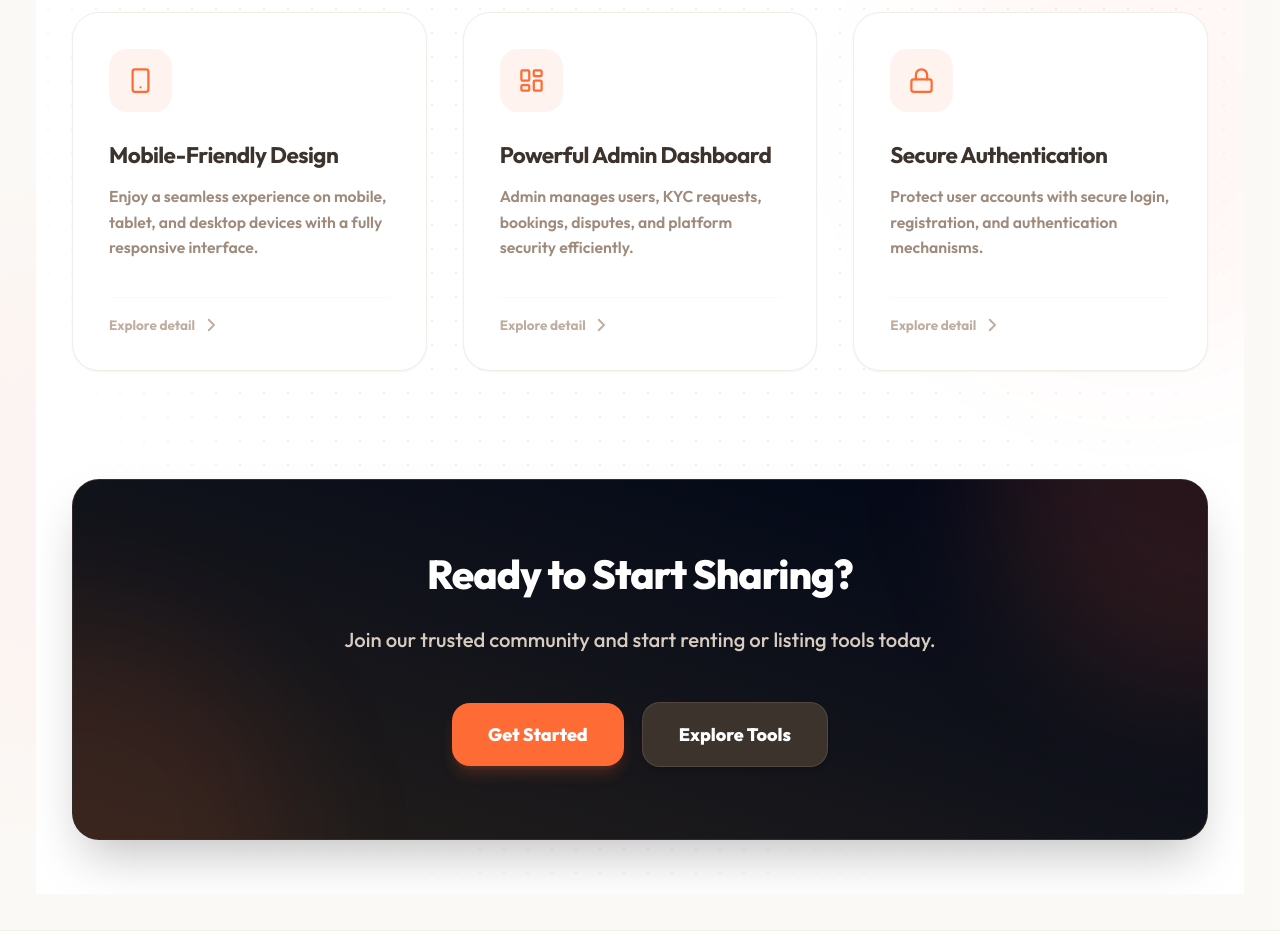
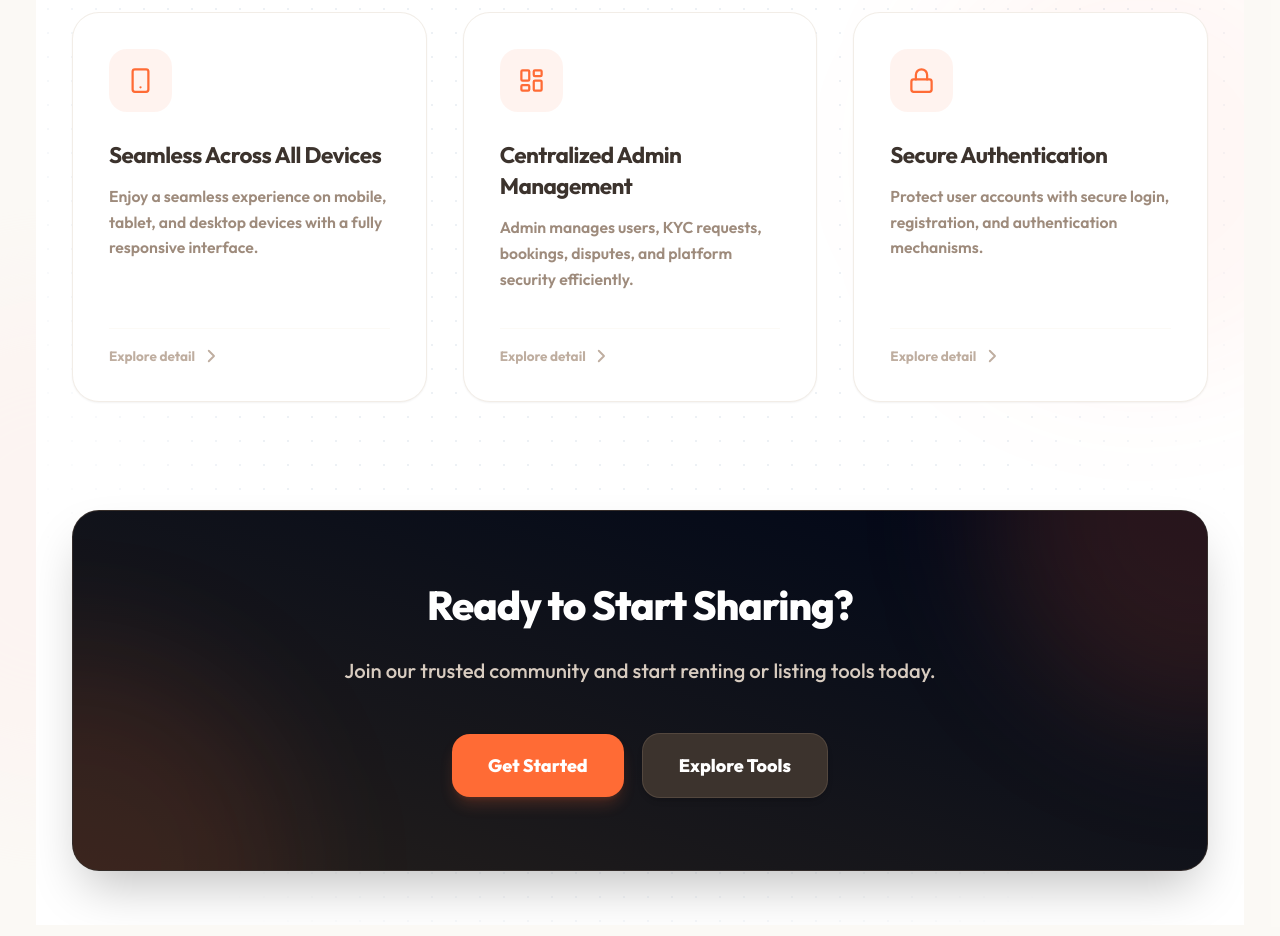
Before and after one commit to AdwithGowda/sharehub, a React (Vite) app in the folder frontend/: page /features in a window 1280 px wide. Shown: the part 1360-2296 px from the top of the page. Built offline with nearby package versions, Linux system fonts and the light colour scheme.

Commit message:
Update feature titles in Features.jsx

```diff
--- a/frontend/src/pages/marketplace/Features.jsx
+++ b/frontend/src/pages/marketplace/Features.jsx
@@ -52,13 +52,13 @@ const featuresData = [
   },
   {
     id: 7,
-    title: "Mobile-Friendly Design",
+    title: "Seamless Across All Devices",
     description: "Enjoy a seamless experience on mobile, tablet, and desktop devices with a fully responsive interface.",
     icon: Smartphone,
   },
   {
     id: 8,
-    title: "Powerful Admin Dashboard",
+    title: "Centralized Admin Management",
     description: "Admin manages users, KYC requests, bookings, disputes, and platform security efficiently.",
     icon: LayoutDashboard,
   },
```
